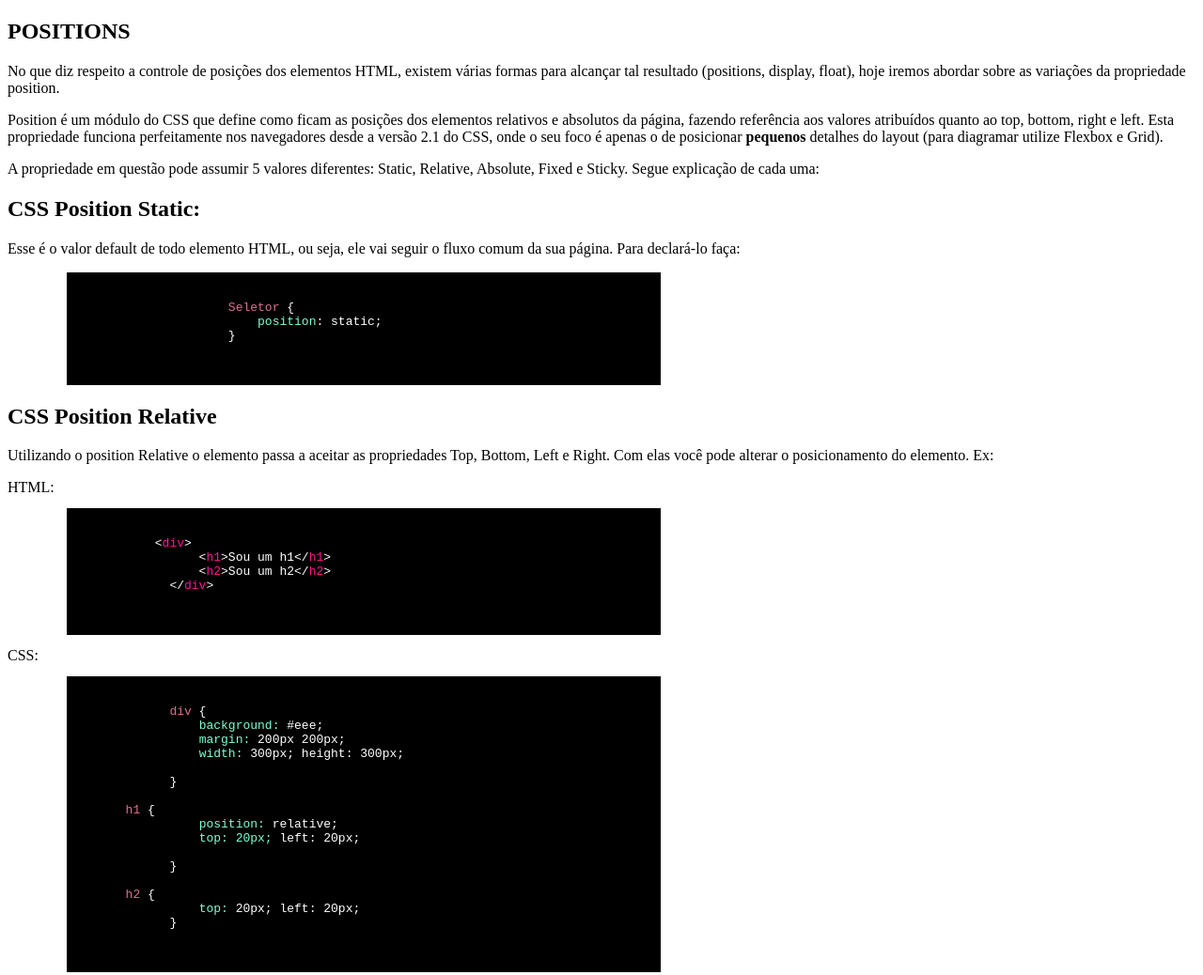
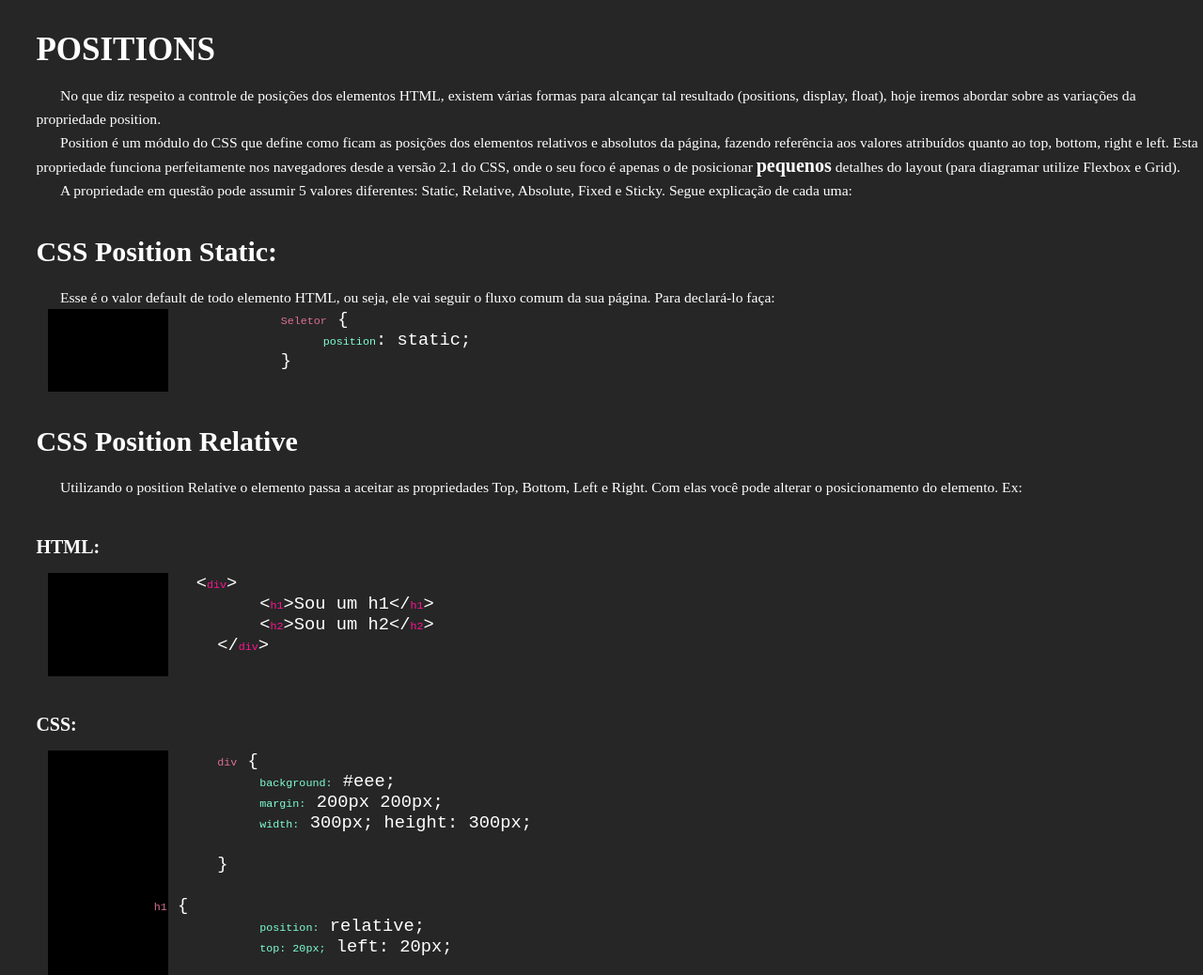
Before and after one commit to Dias-01001/Web-Designer, a plain HTML site: page SENAI/CSS/2 - Positions/2 - Positions/position.html in a window 1280 px wide. Shown: the top 1038 px of the page at 94% size. Drawn offline with Linux system fonts and the light colour scheme.

Commit message:
att da pasta position

```diff
--- a/SENAI/CSS/2 - Positions/2 - Positions/position.html
+++ b/SENAI/CSS/2 - Positions/2 - Positions/position.html
@@ -9,7 +9,7 @@
   <body>
     <main>
       <header class="topo">
-        <article>
+        <article class="artigo">
           <h1>POSITIONS</h1>
 
           <p>
@@ -35,16 +35,15 @@
       </header>
 
       <section class="estatica">
-        <article>
+        <article class="artigo">
           <h2>CSS Position Static:</h2>
           <p>
             Esse é o valor default de todo elemento HTML, ou seja, ele vai seguir o
             fluxo comum da sua página. Para declará-lo faça:
           </p>
         </article>
-        <section class="ex_estatica">
-
-          <code class="principal">
+        <section class="exemplo_estatica">
+          <code class="codigo">
             <pre>
                       <span class="pai">Seletor</span> {
                           <span class="filho">position</span>: static;
@@ -54,15 +53,19 @@
         </section>
       </section>
 
+      <section class="posicao_relativa">
+        <article class="artigo">
       <h2>CSS Position Relative</h2>
       <p>
         Utilizando o position Relative o elemento passa a aceitar as propriedades
         Top, Bottom, Left e Right. Com elas você pode alterar o posicionamento do
         elemento. Ex:
       </p>
-      <span>HTML:</span>
+    </article>
+    <section class="exemplo_relativa">
+        <h3>HTML:</h3>
 
-      <code class="principal">
+        <code class="codigo">
           <pre>
               &lt;<span class="n1">div</span>&gt;
                     &lt;<span class="n1">h1</span>&gt;Sou um h1&lt;/<span class="n1">h1</span>&gt;
@@ -71,9 +74,9 @@
             </pre>
         </code>
 
-      <span>CSS:</span>
+        <h3>CSS:</h3>
 
-      <code class="principal">
+        <code class="codigo">
           <pre>
                 <span class="pai">div</span> {
                     <span class="filho">background:</span> #eee;
@@ -93,7 +96,11 @@
                 }
             </pre>
         </code>
+      </section>
+    </section>
 
+    <section class="posicao_absoluta">
+      <article class="artigo">
       <h2>CSS Position Absolute</h2>
       <p>
         O position Absolute é um grande quebra galho no
@@ -101,8 +108,9 @@
         >. Com ele você pode posicionar qualquer elemento de acordo com o elemento
         pai que tenha um position diferente de static.
       </p>
-
-      <code class="principal">
+    </article>
+    <section class="exemplo_absoluta">
+      <code class="codigo">
         <pre>
 
                 &lt;<span class="n1">div</span>&gt;
@@ -125,11 +133,10 @@
         DIV.
       </p>
 
-      <p>HTML:</p>
+      <h3>HTML:</h3>
 
-      <code class="principal">
+      <code class="codigo">
         <pre>
-
                 &lt;<span class="n1">div</span>&gt;
                     &lt;<span class="n1">h1</span>&gt;Sou um h1&lt;/<span class="n1">h1</span>&gt;
                     &lt;<span class="n1">h2</span>&gt;Sou um h2&lt;/<span class="n1">h2</span>&gt;
@@ -137,9 +144,9 @@
           </pre>
       </code>
 
-      <p>CSS:</p>
+      <h3>CSS:</h3>
 
-      <code class="principal">
+      <code class="codigo">
         <pre>
               <span class="pai">div</span> {
                 <span class="filho">background</span>: #eee;
@@ -166,6 +173,11 @@
         antes seriam impossíveis de serem alcançados.
       </p>
 
+    </section>
+    </section>
+
+    <section class="posicao_fixa">
+      <article class="artigo">
       <h2>CSS Position Fixed:</h2>
 
       <p>
@@ -174,10 +186,10 @@
         que ele passa a se referenciar ao window do seu navegador, ou seja, a área
         que aparece para o usuário independente de barra de rolagem.
       </p>
+    </article>
+      <h3>HTML:</h3>
 
-      <p>HTML:</p>
-
-      <code class="principal">
+      <code class="codigo">
         <pre>
               &lt;<span class="n1">div</span>&gt;
                   &lt;<span class="n1">h1</span>&gt;Sou um h1&lt;/<span class="n1">h1</span>&gt;
@@ -186,9 +198,9 @@
           </pre>
       </code>
 
-      <p>CSS:</p>
+      <h3>CSS:</h3>
 
-      <code class="principal">
+      <code class="codigo">
         <pre>
               <span class="pai">body</span> {
                 <span class="filho">background:</span> #000;
@@ -221,6 +233,7 @@
               }
           </pre>
       </code>
+    </section>
     </main>
   </body>
 </html>
--- a/SENAI/CSS/2 - Positions/2 - Positions/style.css
+++ b/SENAI/CSS/2 - Positions/2 - Positions/style.css
@@ -1,10 +1,57 @@
-.principal pre {
-  width: 50%;
+*{
+  margin: 0;
+  padding: 0;
+  font-size: 62.5%;
+
+}
+
+body{
+  background-color: #262626;
+  color: white;
+}
+
+h3{
+  font-size: 2rem;
+  margin-top: 5vh;
+  margin-left: 3vw;
+  margin-bottom: 2vh;
+}
+
+ /* ARTICLE => CLASS ARTIGO INICIO */
+.artigo {
+  font-size: 2.5rem;
+  margin-top: 5vh;
+  margin-left: 3vw;
+  text-align: left;
+  line-height: 2.5rem;
+}
+.artigo h1{
+  font-size: 3.5rem;
+  margin-top: 3vh;
+  margin-bottom: 3vh;
+}
+.artigo h2{
+  font-size: 3rem;
+  margin-top: 3vh;
+  margin-bottom: 3vh;
+}
+.artigo p{
+  text-indent: 2vw;
+}
+.artigo strong{
+  font-size: 2rem;
+}
+/* ARTICLE => CLASS ARTIGO FIM */
+
+.codigo{
+  font-size: 3rem;
+}
+
+.codigo pre {
+  width: 10vw;
   background-color: black;
-  color: white;
-  margin-left: 5%;
-  padding-top: 30px;
-  padding-bottom: 30px;
+  margin-left: 4vw;
+
 }
 
 .n1 {
```
Lines whose indentation alone changed are shown as unchanged.
